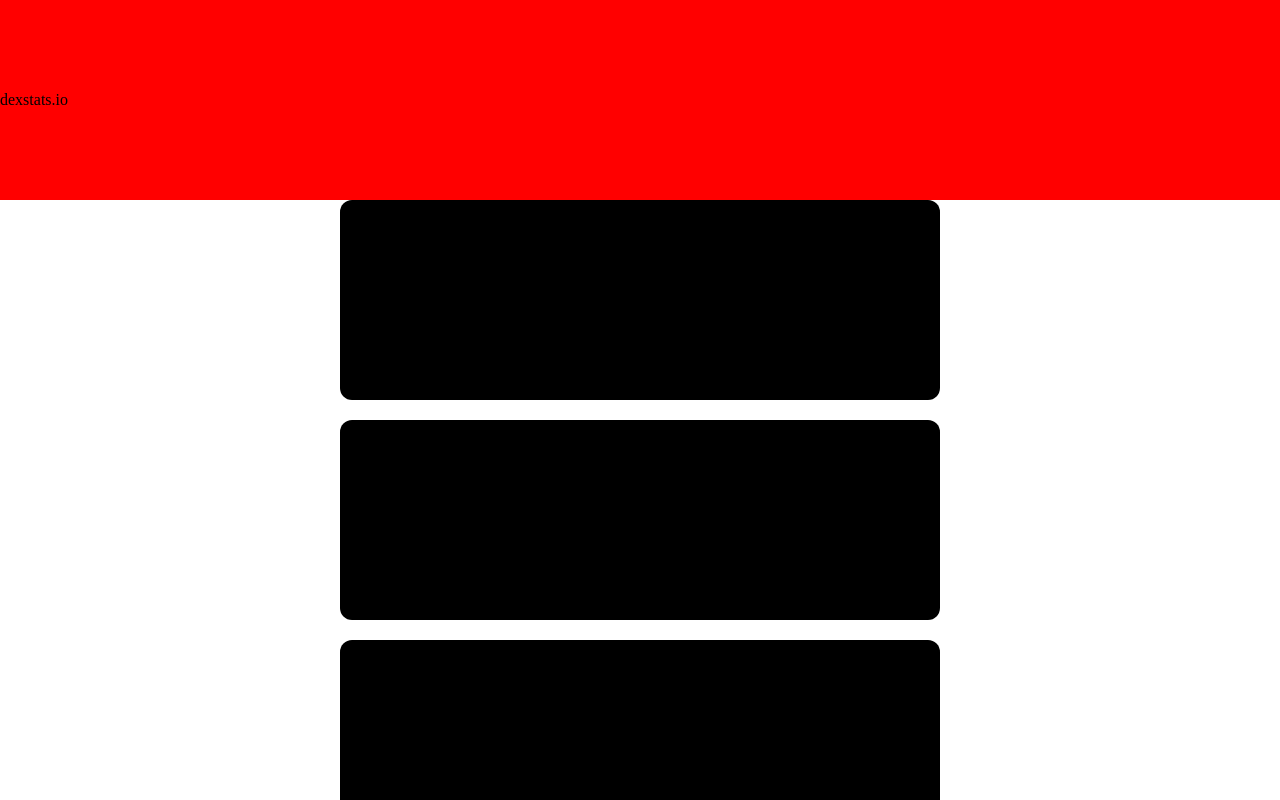
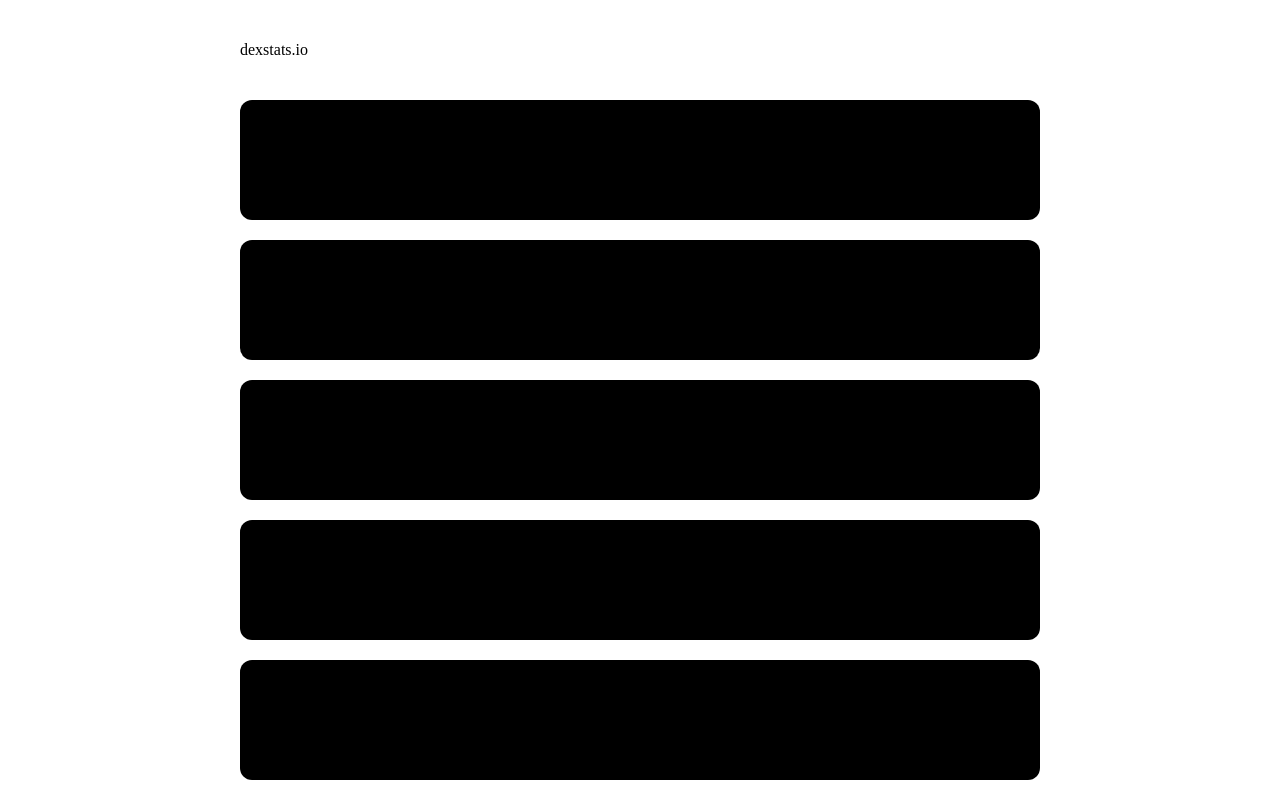
Before and after one commit to jawm17/dexstats.io, a React (Create React App) app in the folder dexstats/: page / in a window 1280 px wide. Built offline with nearby package versions, Linux system fonts and the light colour scheme.

Commit message:
More styling

```diff
--- a/dexstats/src/pages/Home.js
+++ b/dexstats/src/pages/Home.js
@@ -8,11 +8,23 @@ export default function Home() {
         <div>
             <div className="homeOuter">
                 <div className="header">
-                    <div className="title">
-                        dexstats.io
+                    <div className="headerCenter">
+                        <div className="title">
+                            dexstats.io
+                    </div>
                     </div>
                 </div>
                 <div className="exchanges">
+                    <div className="exchange">
+                    </div>
+                    <div className="exchange">
+                    </div>
+                    <div className="exchange">
+                    </div>
+                    <div className="exchange">
+                    </div>
+                    <div className="exchange">
+                    </div>
                     <div className="exchange">
                     </div>
                     <div className="exchange">
--- a/dexstats/src/pages/homeStyle.css
+++ b/dexstats/src/pages/homeStyle.css
@@ -14,10 +14,14 @@
 .header {
     position: fixed;
     width: 100%;
-    height: 200px;
-    background-color: red;
+    height: 100px;
     display: flex;
     align-items: center;
+    justify-content: center;
+}
+
+.headerCenter {
+    width: 800px;
 }
 
 .title {
@@ -25,14 +29,16 @@
 }
 
 .exchanges {
-    width: 600px;
+    width: 800px;
     position: fixed;
-    top: 200px;
+    top: 100px;
+    height: calc(100vh - 100px);
+    overflow-y: scroll;
 }
 
 .exchange {
     width: 100%;
-    height: 200px;
+    height: 120px;
     margin-bottom: 20px;
     background-color: black;
     border-radius: 12px;
```
